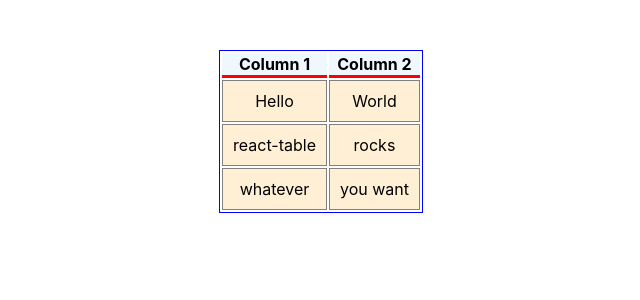
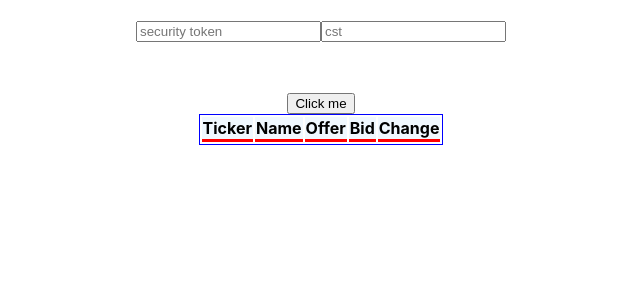
Before and after one commit to ekarudianto/capital-screener, a React (Create React App) app: page / in a window 1280 px wide. Shown: the top 300 px of the page, without its empty margins (319-959 px from the left). Built offline with nearby package versions, Linux system fonts and the light colour scheme.

Commit message:
Add landing page

```diff
--- a/src/App.tsx
+++ b/src/App.tsx
@@ -1,11 +1,19 @@
-import React from 'react';
+import React, {useState} from 'react';
 import './App.css';
 import Screener from "./components/Screener";
+import APICredentials from "./components/APICredentials";
 
 function App() {
+  const [securityToken, setSecurityToken] = useState('');
+  const [cst, setCst] = useState('');
+
   return (
     <div className="App">
-      <Screener />
+      <APICredentials
+        updateSecurityToken={setSecurityToken}
+        updateCst={setCst}
+      />
+      <Screener credentials={{ securityToken, cst }} />
     </div>
   );
 }
--- /dev/null
+++ b/src/components/APICredentials/APICredentials.css
@@ -0,0 +1,3 @@
+.APICredentials {
+    margin: 20px auto 0;
+}
--- /dev/null
+++ b/src/components/APICredentials/index.tsx
@@ -0,0 +1,22 @@
+import './APICredentials.css';
+
+export default function APICredentials(props: any) {
+
+  return (
+    <div className='APICredentials'>
+      <input
+        type='text'
+        name='securityToken'
+        placeholder='security token'
+        onChange={e => props.updateSecurityToken(e.target.value)}
+      />
+
+      <input
+        type='text'
+        name='cst'
+        placeholder='cst'
+        onChange={e => props.updateCst(e.target.value)}
+      />
+    </div>
+  );
+}
--- a/src/components/Screener/index.tsx
+++ b/src/components/Screener/index.tsx
@@ -1,38 +1,67 @@
-import { useTable } from 'react-table';
-import { useMemo } from "react";
+import {useSortBy, useTable} from 'react-table';
+import { useMemo, useState } from "react";
 import './Screener.css';
-export default function Screener() {
+export default function Screener(props: any) {
+  const { credentials: { securityToken, cst }} = props;
+  const backendAPI = 'https://api-capital.backend-capital.com/api/v1';
+  const [shares, setShares] = useState([]);
+
   const data: any = useMemo(
-    () => [
-      {
-        col1: 'Hello',
-        col2: 'World',
-      },
-      {
-        col1: 'react-table',
-        col2: 'rocks',
-      },
-      {
-        col1: 'whatever',
-        col2: 'you want',
-      },
-    ],
-    []
+    () => shares,
+    [shares]
   )
 
   const columns: any = useMemo(
     () => [
       {
-        Header: 'Column 1',
-        accessor: 'col1', // accessor is the "key" in the data
+        Header: 'Ticker',
+        accessor: 'ticker', // accessor is the "key" in the data
       },
       {
-        Header: 'Column 2',
-        accessor: 'col2',
+        Header: 'Name',
+        accessor: 'name',
+      },
+      {
+        Header: 'Offer',
+        accessor: 'offer',
+      },
+      {
+        Header: 'Bid',
+        accessor: 'bid',
+      },
+      {
+        Header: 'Change',
+        accessor: 'change',
       },
     ],
     []
   )
+  const fetchData = async() => {
+    setShares([]);
+    const response = await fetch(`${backendAPI}/markets`, {
+      headers: {
+        "X-SECURITY-TOKEN": securityToken,
+        "CST": cst,
+      },
+    });
+    const { markets } = await response.json();
+    const filteredShares = markets
+      .filter((market: any) => market.instrumentType === "SHARES")
+      .map((item: any) => {
+        return {
+          ticker: item.epic,
+          name: item.instrumentName,
+          offer: item.offer,
+          bid: item.bid,
+          change: item.percentageChange
+        }
+      });
+    setShares(filteredShares);
+  };
+
+  const handleClick = (e: any) => {
+    fetchData();
+  };
 
   const {
     getTableProps,
@@ -40,17 +69,20 @@ export default function Screener() {
     headerGroups,
     rows,
     prepareRow,
-  } = useTable({columns, data })
+  } = useTable({columns, data}, useSortBy)
 
   return (
     <div className='Screener'>
+      <button onClick={handleClick}>
+        Click me
+      </button>
       <table {...getTableProps()} style={{ border: 'solid 1px blue' }}>
         <thead>
         {headerGroups.map((headerGroup: any) => (
           <tr {...headerGroup.getHeaderGroupProps()}>
             {headerGroup.headers.map((column: any) => (
               <th
-                {...column.getHeaderProps()}
+                {...column.getHeaderProps(column.getSortByToggleProps())}
                 style={{
                   borderBottom: 'solid 3px red',
                   background: 'aliceblue',
```
